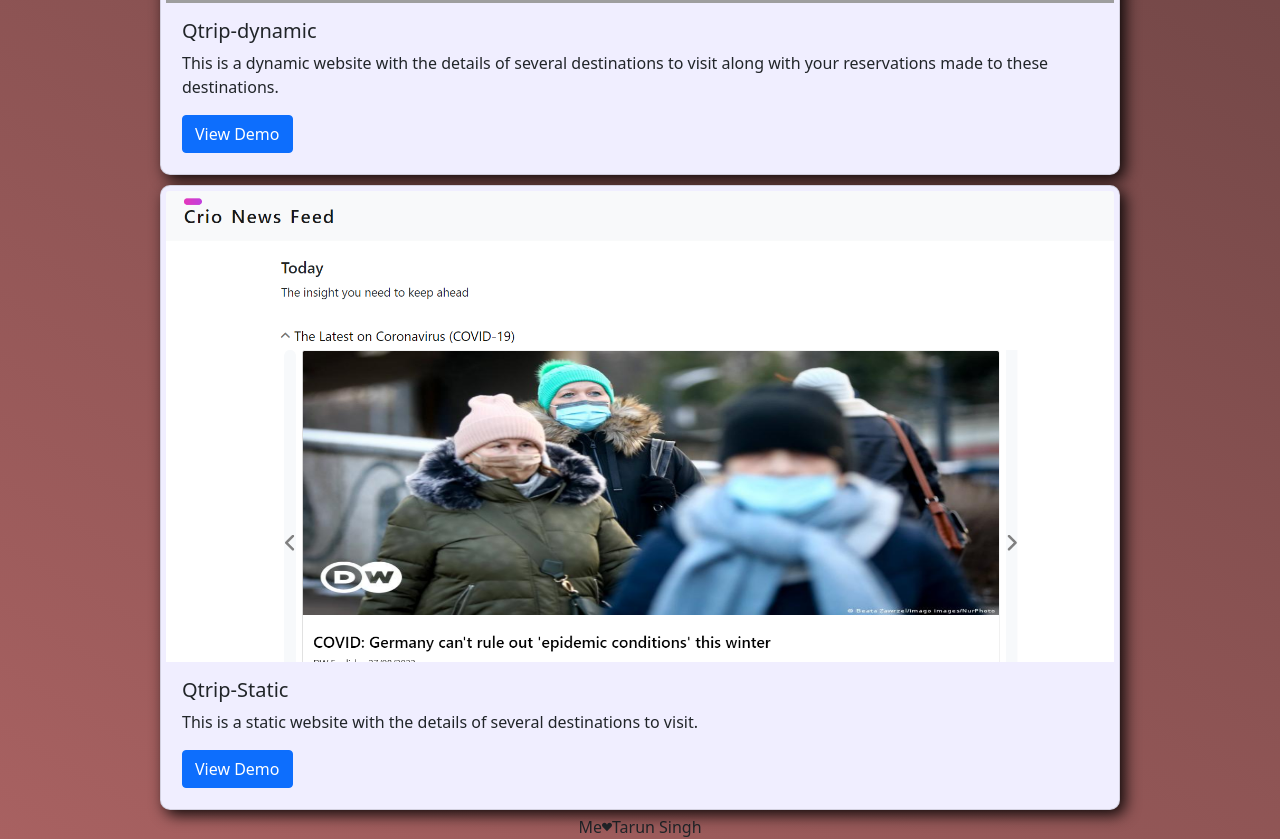
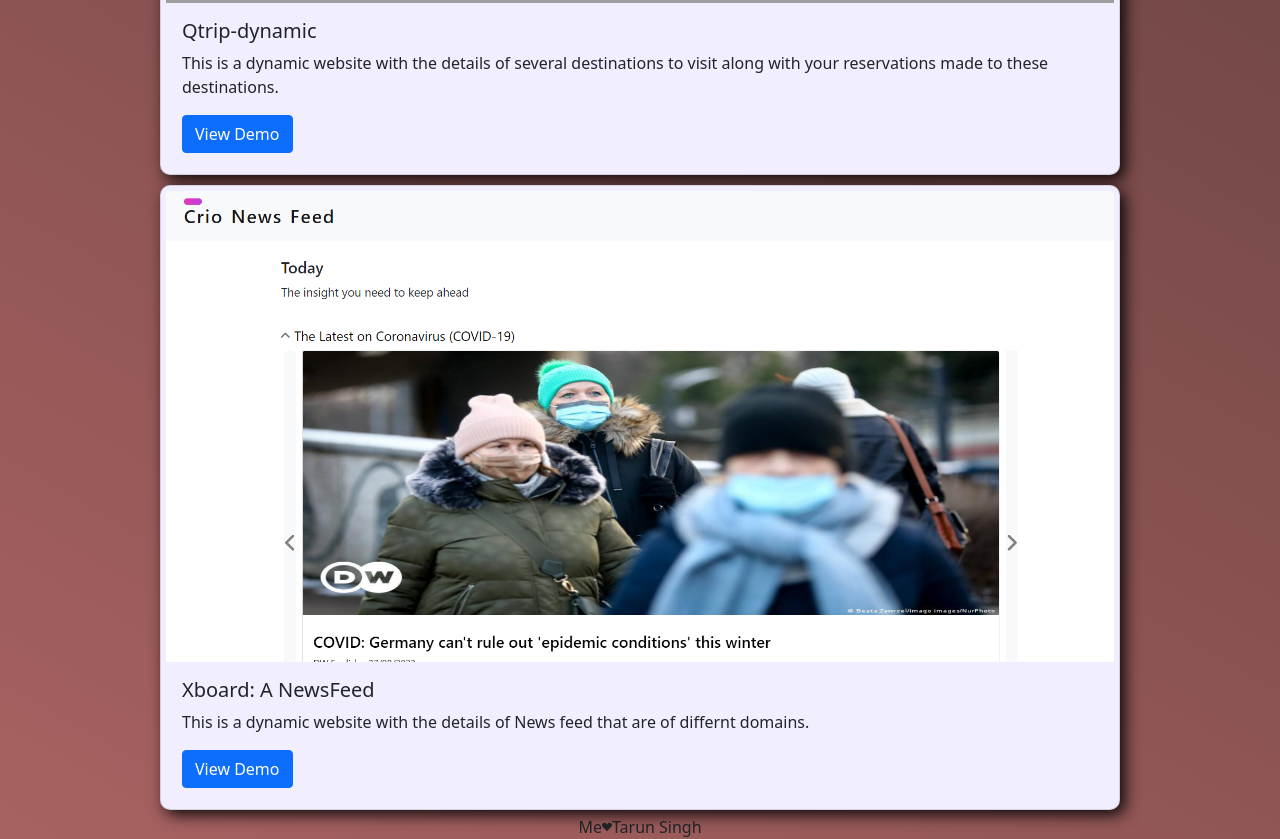
Before and after one commit to Tarun-singh98/Pilot-profile, a plain HTML site: page index.html in a window 1280 px wide. Shown: the part 2311-3150 px from the top of the page. Drawn offline with nearby package versions, Linux system fonts and the light colour scheme; grey boxes are pictures that could not be loaded.

Commit message:
Update index.html

```diff
--- a/index.html
+++ b/index.html
@@ -76,10 +76,9 @@
       <div class="card" >
         <img src="/images/xboard.png" class="card-img-top" alt="..." />
         <div class="card-body">
-          <h5 class="card-title">Qtrip-Static</h5>
+          <h5 class="card-title">Xboard: A NewsFeed</h5>
           <p class="card-text">
-            This is a static website with the details of several destinations to
-            visit.
+            This is a dynamic website with the details of News feed that are of differnt domains.
           </p>
           <a href="https://tarun-singh98-makes-great-sites.netlify.app/" class="btn btn-primary">View Demo</a>
         </div>
```
